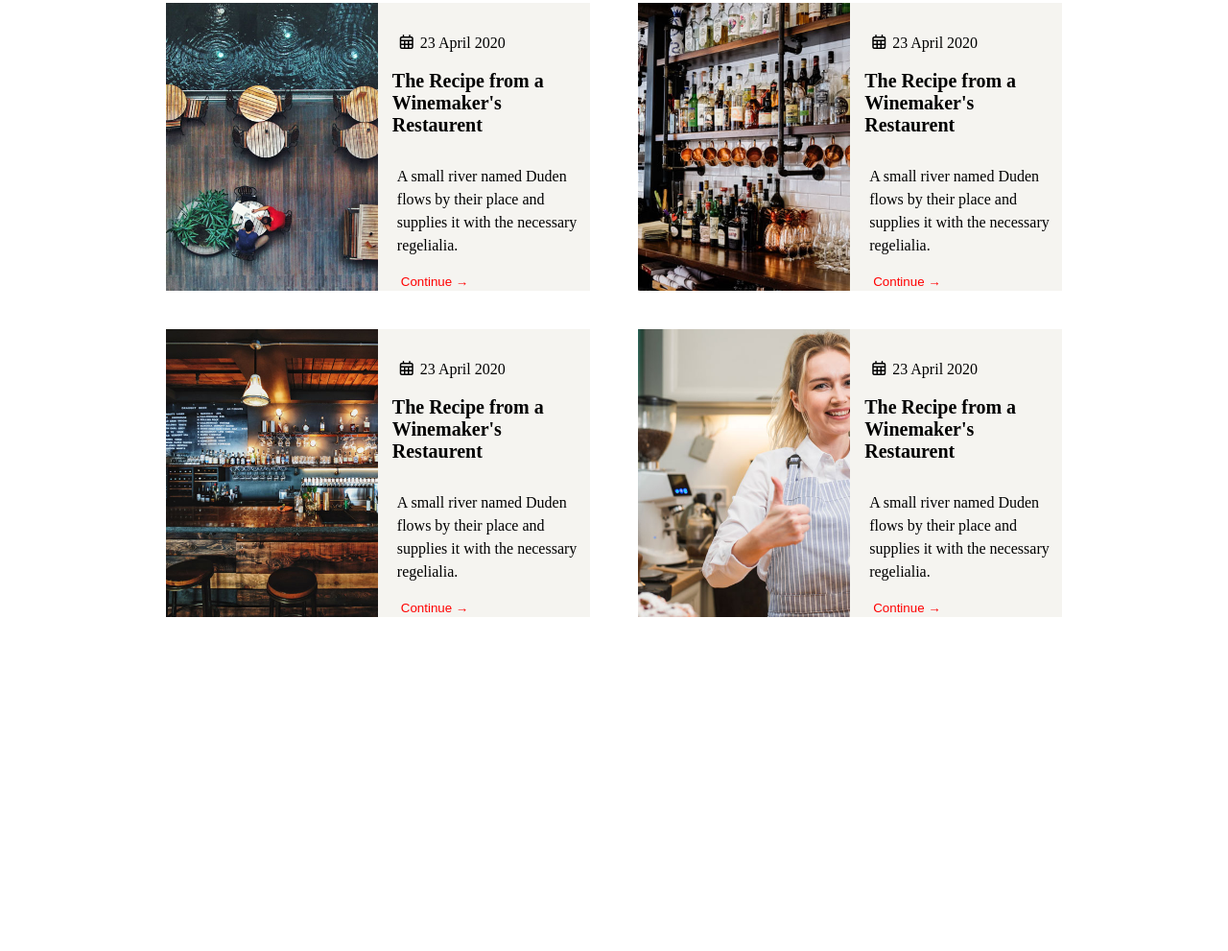
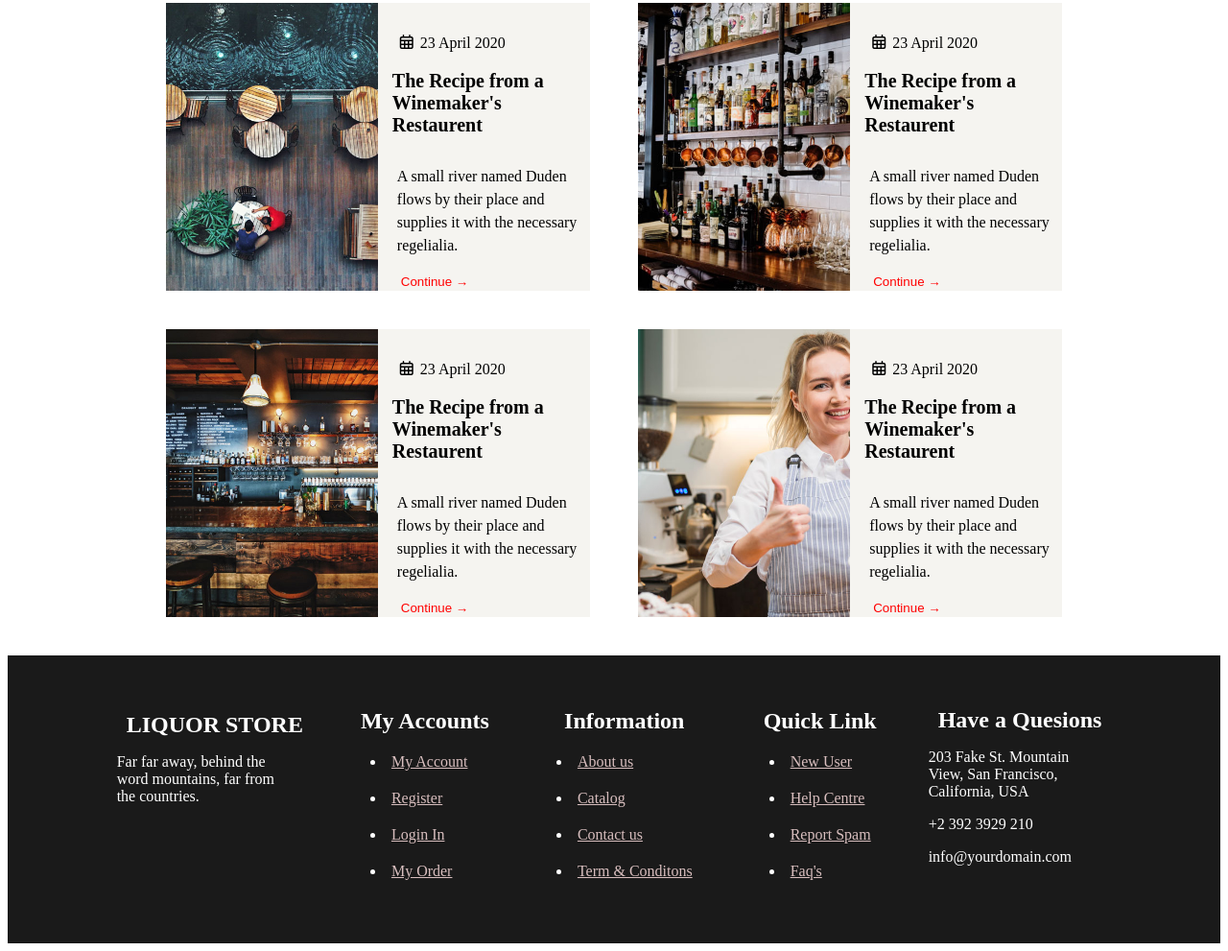
Before and after one commit to randommsingh/harsh99, a plain HTML site: page index.html in a window 1280 px wide. Shown: the part 4178-5169 px from the top of the page at 96% size. Before the commit the page ends 4861 px from the top, so only its background shows below. Drawn offline with Linux system fonts and the light colour scheme.

Commit message:
Update index.html

```diff
--- a/index.html
+++ b/index.html
@@ -217,6 +217,38 @@ On her way she met a copy. The copy warned the Little Blind Text, that <br> wher
         </div>
     </div>
 </div>
-
+<div class="footer">
+    <div class="end1">
+        <h2>LIQUOR STORE</h2>
+        <P>Far far away, behind the <br> word mountains, far from <br> the countries.</P>
+    </div>
+    <div class="end2">
+        <h2>My Accounts</h2>
+        <li><a href="#">My Account</a></li>
+        <li><a href="#">Register</a></li>
+        <li><a href="#">Login In</a></li>
+        <li><a href="#">My Order</a></li>
+    </div>
+    <div class="end3">
+        <h2>Information</h2>
+        <li><a href="#">About us</a></li>
+        <li><a href="#">Catalog</a></li>
+        <li><a href="#">Contact us</a></li>
+        <li><a href="#">Term & Conditons</a></li>
+    </div>
+    <div class="end4">
+        <h2>Quick Link</h2>
+        <li><a href="#">New User</a></li>
+        <li><a href="#">Help Centre</a></li>
+        <li><a href="#">Report Spam</a></li>
+        <li><a href="#">Faq's</a></li>
+    </div>
+    <div class="end5">
+        <h2>Have a Quesions</h2>
+        <p>	203 Fake St. Mountain <br> View, San Francisco, <br> California, USA</p>
+        <p>	+2 392 3929 210</p>
+        <p>info@yourdomain.com</p>
+    </div>
+</div>
 </body>
 </html>
```
